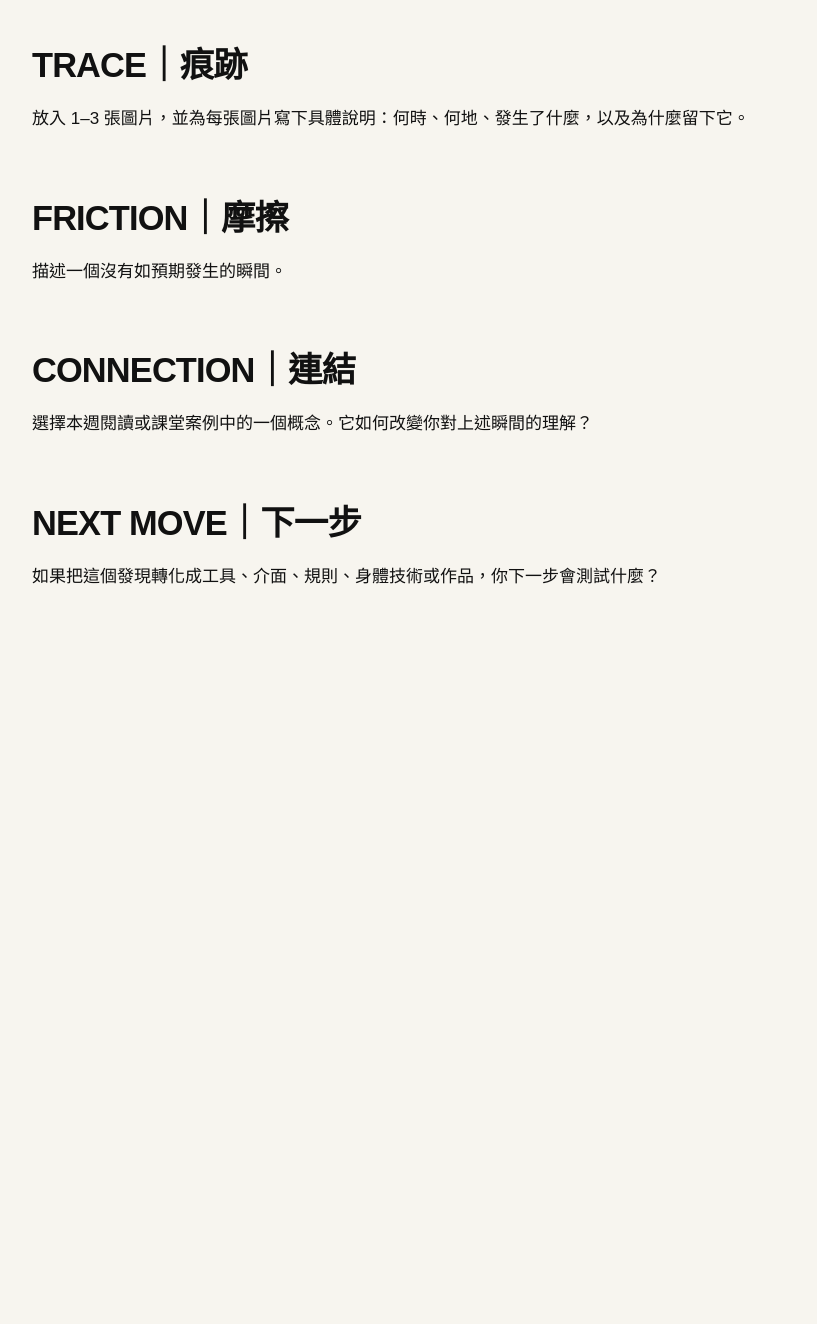
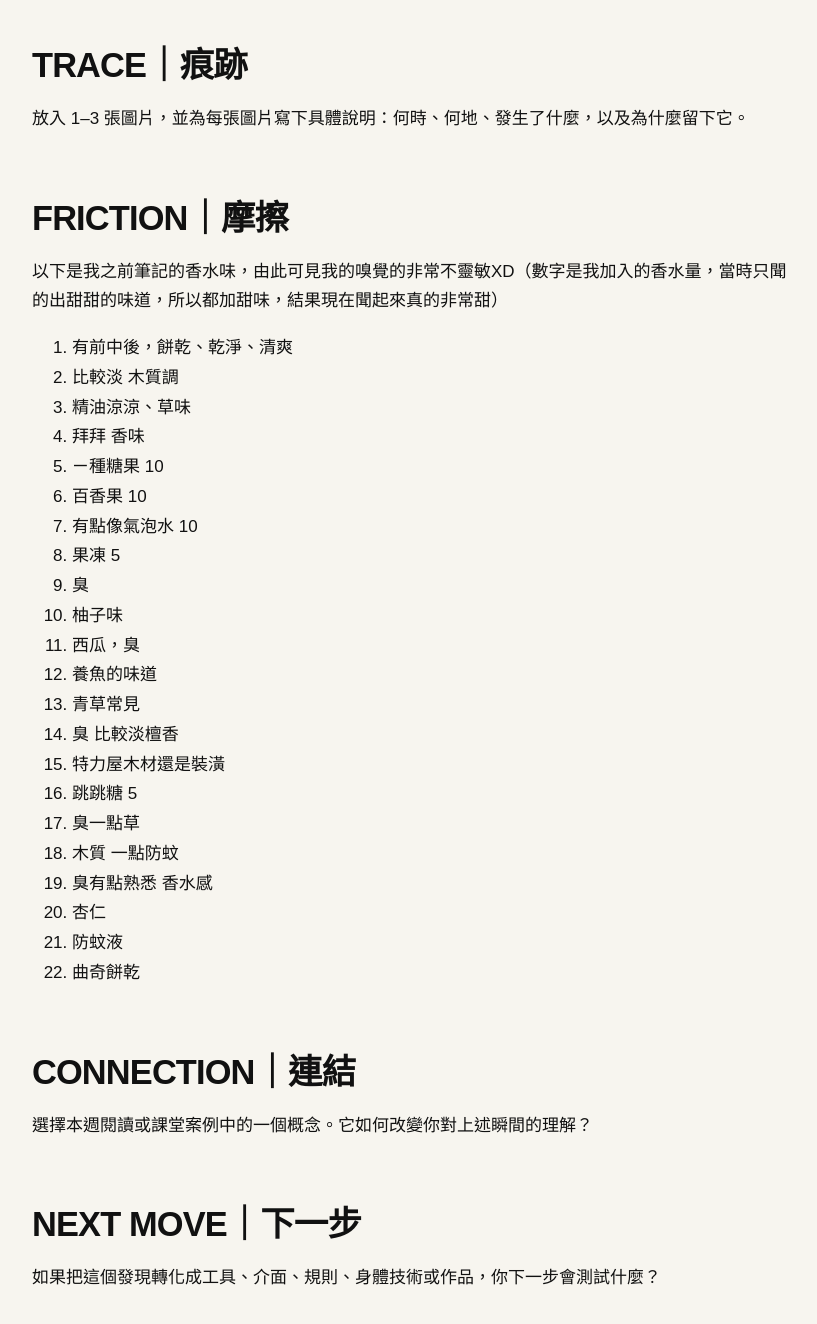
Before and after one commit to yunhanchan/fieldworkarchive, a Jekyll site: the page built from weeks/week-10.md, in a window 1280 px wide and 1400 px high, scrolled down 493 px. Shown: the top 1324 px of the window, without its empty margins (48-865 px from the left). Built offline with Jekyll 4.4.1, drawn with Linux system fonts in a browser that asks for light colours; before the commit the page ends 1192 px from its top, so only the background shows below that.

Commit message:
Update week-10.md

```diff
--- a/weeks/week-10.md
+++ b/weeks/week-10.md
@@ -15,7 +15,31 @@ permalink: /weeks/week-10/
 
 ## FRICTION｜摩擦
 
-描述一個沒有如預期發生的瞬間。
+以下是我之前筆記的香水味，由此可見我的嗅覺的非常不靈敏XD（數字是我加入的香水量，當時只聞的出甜甜的味道，所以都加甜味，結果現在聞起來真的非常甜）
+
+1. 有前中後，餅乾、乾淨、清爽
+2. 比較淡 木質調
+3. 精油涼涼、草味
+4. 拜拜 香味
+5. ㄧ種糖果 10
+6. 百香果 10
+7. 有點像氣泡水 10
+8. 果凍 5
+9. 臭
+10. 柚子味
+11. 西瓜，臭
+12. 養魚的味道
+13. 青草常見
+14. 臭 比較淡檀香
+15. 特力屋木材還是裝潢
+16. 跳跳糖 5
+17. 臭一點草
+18. 木質 一點防蚊
+19. 臭有點熟悉 香水感
+20. 杏仁
+21. 防蚊液
+22. 曲奇餅乾
+
 
 
 ## CONNECTION｜連結
```
